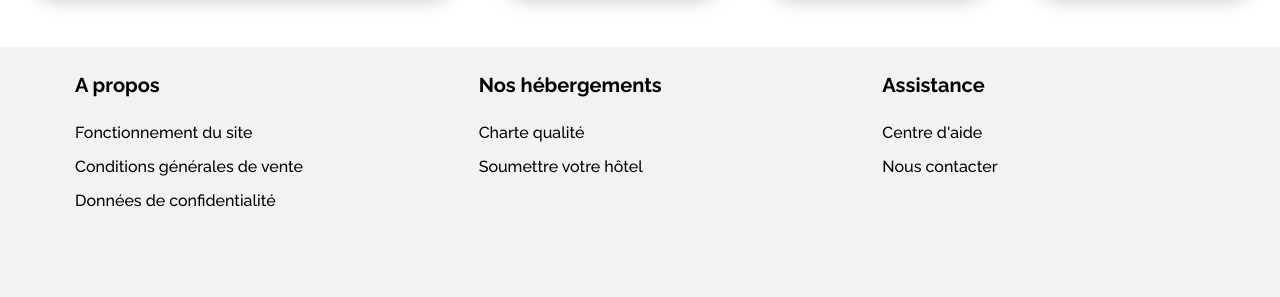
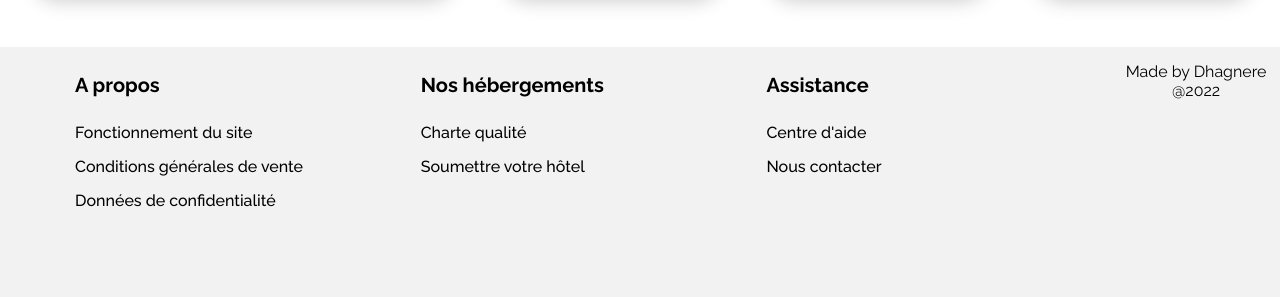
Before and after one commit to dhagnere/DW2-BOOKI, a plain HTML site: page index.html in a window 1280 px wide. Shown: the part 2273-2570 px from the top of the page. Drawn offline with nearby package versions, Linux system fonts and the light colour scheme.

Commit message:
added copyright

```diff
--- a/index.html
+++ b/index.html
@@ -372,6 +372,7 @@
         <p><a href="#" class="txt none paddingmiddle">Centre d'aide</a></p>
         <p><a href="#" class="txt none">Nous contacter</a></p>
       </section>
+      <p class="copyright">Made by Dhagnere @2022</p>
     </footer>
   </body>
 </html>
--- a/style.css
+++ b/style.css
@@ -445,6 +445,10 @@
   text-decoration: none;
   color: black;
 }
+
+.copyright {
+  text-align: center;
+}
 /*media queries*/
 @media screen and (max-width: 768px) {
   .body {
@@ -585,5 +589,3 @@
     padding: 0 30px;
   }
 }
-
-*/
```
